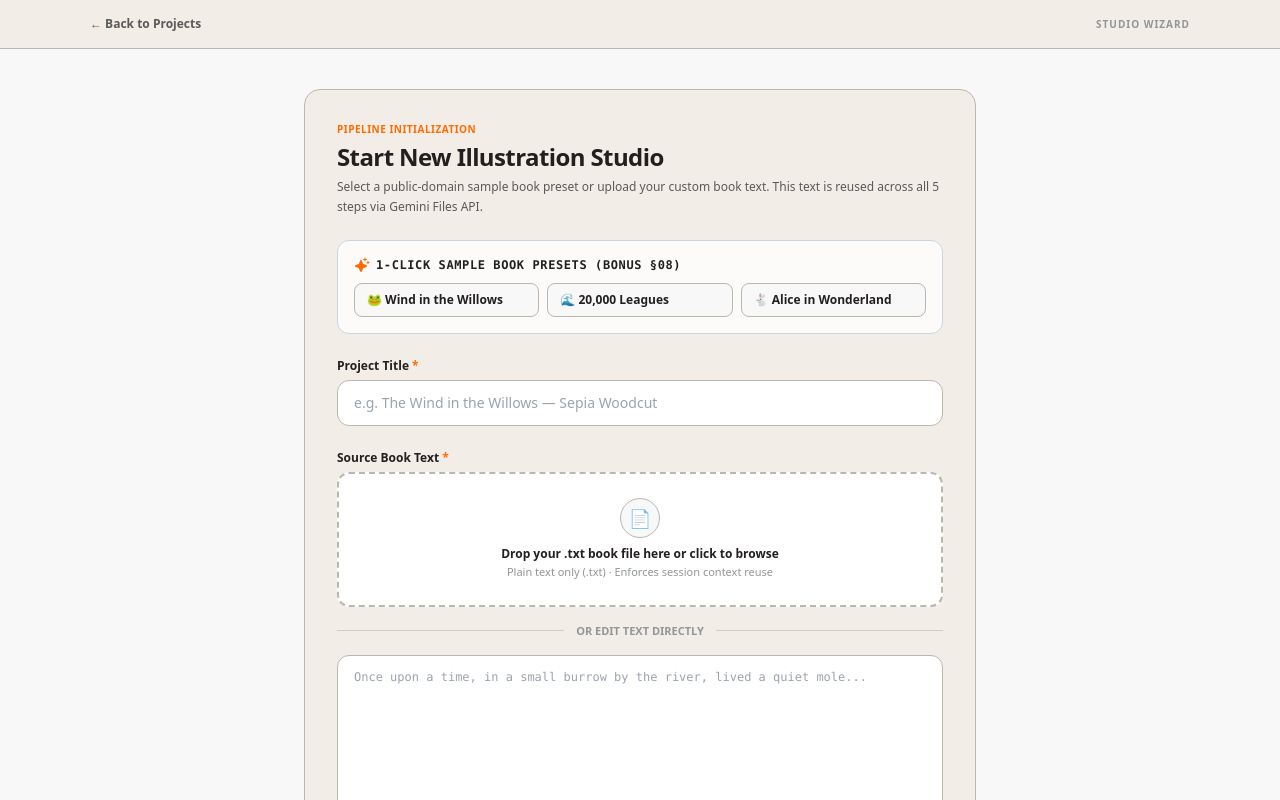
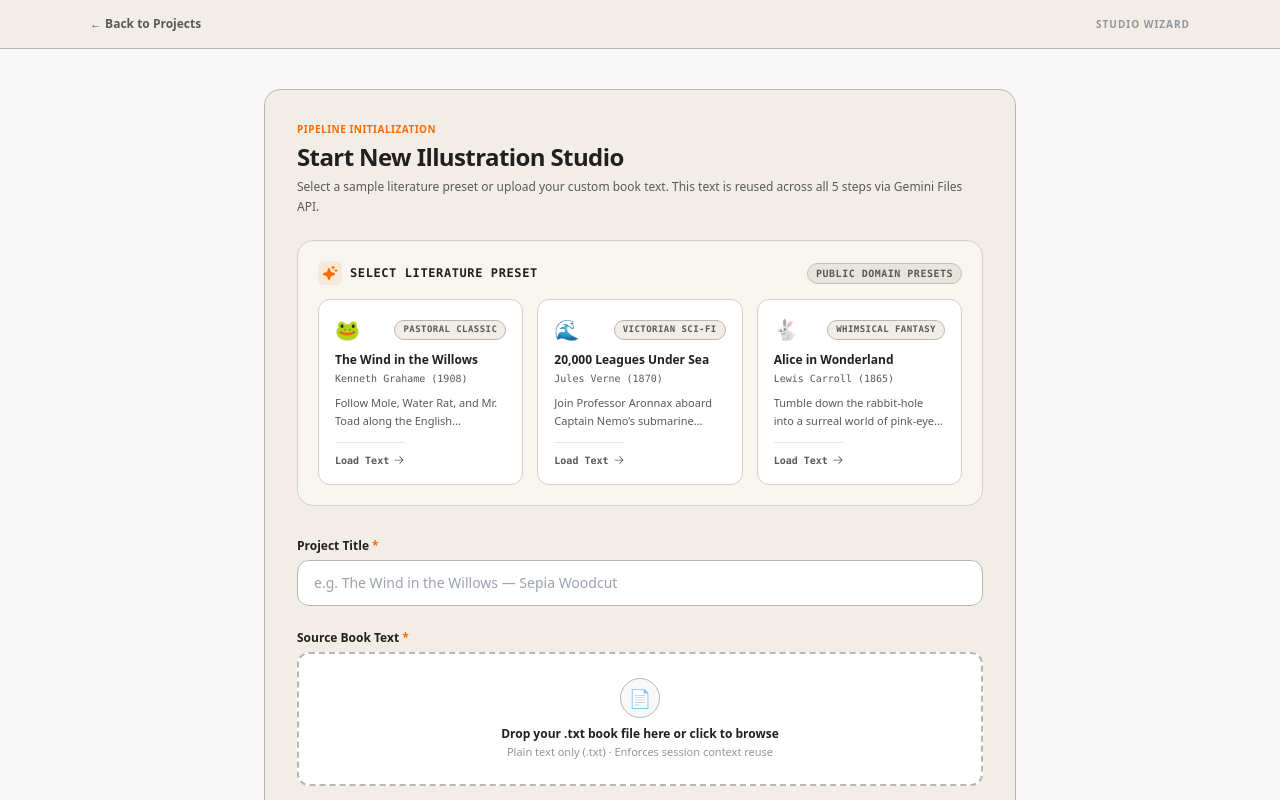
Before and after one commit to Vinhnt06/NguyenTuanVinh_Gradion_Assesment, a Next.js app: page /projects/new in a window 1280 px wide. Shown: the top 800 px of the page. Built offline with nearby package versions, Linux system fonts and the light colour scheme.

Commit message:
style(new-project): redesign literature presets into agency-grade studio cards grid

```diff
--- a/app/projects/new/page.tsx
+++ b/app/projects/new/page.tsx
@@ -4,27 +4,42 @@ import { useState, useRef } from 'react';
 import { useRouter } from 'next/navigation';
 import Link from 'next/link';
 import { motion } from 'framer-motion';
-import { Sparkle, BookOpen } from '@phosphor-icons/react';
+import { Sparkle, BookOpen, CheckCircle, ArrowRight } from '@phosphor-icons/react';
 import AnimatedButton from '@/components/ui/AnimatedButton';
 
 const SAMPLE_BOOKS = [
   {
+    id: 'willows',
     title: 'The Wind in the Willows — Vintage Classic',
-    shortName: '🐸 Wind in the Willows',
+    shortTitle: 'The Wind in the Willows',
+    author: 'Kenneth Grahame (1908)',
+    genre: 'Pastoral Classic',
+    emoji: '🐸',
+    description: 'Follow Mole, Water Rat, and Mr. Toad along the English riverbank.',
     excerpt: `The Mole had been working very hard all the morning, spring-cleaning his little home. First with brooms, then with dusters; then on ladders and steps and chairs, with a brush and a pail of whitewash; till he had dust in his throat and eyes, and splashes of whitewash all over his black fur, and an ached back and weary arms. Spring was moving in the air above and in the earth below and around him, penetrating even his dark and lowly little house with its spirit of divine discontent and longing. It was small wonder, then, that he suddenly flung down his brush on the floor, said 'Bother!' and 'O blow!' and also 'Hang spring-cleaning!' and bolted out of the house without even waiting to put on his coat.
 
 He thought his happiness was complete when, as he meandered aimlessly along, suddenly he stood by the edge of a full-fed river. Never in his life had he seen a river before—this sleek, sinuous, full-bodied animal, chasing and chuckling, gripping things with a gurgle and leaving them with a laugh, to fling itself on fresh playmates that shook themselves free. As he sat on the grass and looked across the river, a dark hole in the bank opposite caught his eye. A brown little face with whiskers emerged: Water Rat!`,
   },
   {
+    id: 'nautilus',
     title: 'Twenty Thousand Leagues Under the Sea — Victorian Steampunk',
-    shortName: '🌊 20,000 Leagues',
+    shortTitle: '20,000 Leagues Under Sea',
+    author: 'Jules Verne (1870)',
+    genre: 'Victorian Sci-Fi',
+    emoji: '🌊',
+    description: 'Join Professor Aronnax aboard Captain Nemo’s submarine Nautilus.',
     excerpt: `The year 1866 was signalized by a remarkable incident, a mysterious and inexplicable phenomenon, which doubtless no one has yet forgotten. Seafaring men were particularly excited. Merchants, common sailors, captains of vessels, and naval officers of all countries were deeply concerned with the matter. For some time past vessels had been met by an "enormous thing," a long object, spindle-shaped, occasionally phosphorescent, and infinitely larger and more rapid in its movements than a whale.
 
 I had just returned from a scientific research in the bad lands of Nebraska. On my arrival at New York, I was honored by an invitation to join an expedition organized by the United States Government to pursue this monster. Captain Farragut had fitted out the Abraham Lincoln, a high-speed frigate. Ned Land, a Canadian harpooner of forty years of age, was on board. Before us, two cable-lengths away, a long black body emerged three feet above the water, surrounded by a vivid electric luminescence that blinded our eyes. We had finally met Captain Nemo's Nautilus.`,
   },
   {
+    id: 'alice',
     title: "Alice's Adventures in Wonderland — Whimsical Storybook",
-    shortName: '🐇 Alice in Wonderland',
+    shortTitle: 'Alice in Wonderland',
+    author: 'Lewis Carroll (1865)',
+    genre: 'Whimsical Fantasy',
+    emoji: '🐇',
+    description: 'Tumble down the rabbit-hole into a surreal world of pink-eyed rabbits.',
     excerpt: `Alice was beginning to get very tired of sitting by her sister on the bank, and of having nothing to do: once or twice she had peeped into the book her sister was reading, but it had no pictures or conversations in it, 'and what is the use of a book,' thought Alice 'without pictures or conversations?'
 
 So she was considering in her own mind whether the pleasure of making a daisy-chain would be worth the trouble of getting up, when suddenly a White Rabbit with pink eyes ran close by her. The Rabbit actually TOOK A WATCH OUT OF ITS VEST-POCKET, and looked at it, and then hurried on. Alice started to her feet, for it flashed across her mind that she had never before seen a rabbit with either a waist-coat pocket, or a watch to take out of it. Burning with curiosity, she ran across the field after it and saw it pop down a large rabbit-hole under the hedge.`,
@@ -38,7 +53,7 @@ export default function NewProjectPage() {
   const [title, setTitle] = useState('');
   const [bookText, setBookText] = useState('');
   const [fileName, setFileName] = useState('');
-  const [selectedPreset, setSelectedPreset] = useState<string | null>(null);
+  const [selectedPresetId, setSelectedPresetId] = useState<string | null>(null);
   const [isDragging, setIsDragging] = useState(false);
   const [error, setError] = useState('');
   const [loading, setLoading] = useState(false);
@@ -50,7 +65,7 @@ export default function NewProjectPage() {
     setTitle(sample.title);
     setBookText(sample.excerpt);
     setFileName('');
-    setSelectedPreset(sample.shortName);
+    setSelectedPresetId(sample.id);
     setError('');
   };
 
@@ -64,7 +79,7 @@ export default function NewProjectPage() {
 
     setError('');
     setFileName(file.name);
-    setSelectedPreset(null);
+    setSelectedPresetId(null);
 
     const reader = new FileReader();
     reader.onload = (event) => {
@@ -148,7 +163,7 @@ export default function NewProjectPage() {
       </header>
 
       {/* Main Wizard Form */}
-      <main className="max-w-[720px] mx-auto p-6 mt-4">
+      <main className="max-w-[800px] mx-auto p-6 mt-4">
         <motion.div
           initial={{ opacity: 0, y: 15 }}
           animate={{ opacity: 1, y: 0 }}
@@ -163,35 +178,91 @@ export default function NewProjectPage() {
               Start New Illustration Studio
             </h2>
             <p className="text-xs text-[#595959] leading-relaxed">
-              Select a public-domain sample book preset or upload your custom book text. This text is reused across all 5 steps via Gemini Files API.
+              Select a sample literature preset or upload your custom book text. This text is reused across all 5 steps via Gemini Files API.
             </p>
           </div>
 
-          {/* BONUS SECTION §08: 1-Click Sample Public Domain Books Picker */}
-          <div className="mb-6 p-4 bg-white/80 border border-[#CBD5E1] rounded-xl">
-            <div className="flex items-center gap-1.5 mb-2.5">
-              <Sparkle weight="fill" className="w-4 h-4 text-[#FF6B00]" />
-              <span className="text-xs font-mono font-bold text-[#231F20] uppercase tracking-wider">
-                1-Click Sample Book Presets (Bonus §08)
+          {/* HIGH-END LITERATURE PRESETS GRID */}
+          <div className="mb-8 p-5 bg-[#F8F6F0] border border-[#D5D0C5] rounded-2xl shadow-xs">
+            <div className="flex items-center justify-between mb-3.5">
+              <div className="flex items-center gap-2">
+                <div className="p-1 rounded-md bg-[#FF6B00]/10 text-[#FF6B00]">
+                  <Sparkle weight="fill" className="w-4 h-4" />
+                </div>
+                <span className="text-xs font-mono font-bold text-[#231F20] uppercase tracking-wider">
+                  Select Literature Preset
+                </span>
+              </div>
+              <span className="text-[10px] font-mono font-bold px-2 py-0.5 bg-[#EAE5DC] text-[#595959] border border-[#C5BFB4] rounded-full uppercase tracking-wider">
+                Public Domain Presets
               </span>
             </div>
-            <div className="grid grid-cols-1 sm:grid-cols-3 gap-2">
+
+            <div className="grid grid-cols-1 md:grid-cols-3 gap-3.5">
               {SAMPLE_BOOKS.map((book) => {
-                const isSelected = selectedPreset === book.shortName;
+                const isSelected = selectedPresetId === book.id;
                 return (
-                  <button
-                    key={book.shortName}
+                  <motion.button
+                    key={book.id}
                     type="button"
+                    whileHover={{ y: -2 }}
+                    whileTap={{ scale: 0.98 }}
                     onClick={() => handleSelectPreset(book)}
-                    className={`px-3 py-2 rounded-lg text-xs font-bold text-left transition-all border flex items-center justify-between cursor-pointer ${
+                    className={`p-4 rounded-xl text-left transition-all duration-200 border cursor-pointer flex flex-col justify-between relative overflow-hidden ${
                       isSelected
-                        ? 'bg-[#FF6B00] border-[#FF6B00] text-white shadow-xs'
-                        : 'bg-[#F8F8F8] border-[#BAB7B1] text-[#231F20] hover:border-[#FF6B00] hover:bg-white'
+                        ? 'bg-[#231F20] border-[#231F20] text-white shadow-md ring-2 ring-[#FF6B00]/40'
+                        : 'bg-white border-[#D5D0C5] text-[#231F20] hover:border-[#FF6B00] hover:shadow-xs'
                     }`}
                   >
-                    <span className="truncate">{book.shortName}</span>
-                    {isSelected && <BookOpen weight="fill" className="w-4 h-4 shrink-0" />}
-                  </button>
+                    <div>
+                      <div className="flex items-center justify-between mb-2">
+                        <span className="text-xl">{book.emoji}</span>
+                        <span
+                          className={`text-[9px] font-mono font-bold uppercase px-2 py-0.5 rounded-full tracking-wider ${
+                            isSelected
+                              ? 'bg-[#FF6B00] text-white'
+                              : 'bg-[#F2EEE7] text-[#595959] border border-[#BAB7B1]'
+                          }`}
+                        >
+                          {book.genre}
+                        </span>
+                      </div>
+                      <h4
+                        className={`text-xs font-extrabold leading-tight mb-1 ${
+                          isSelected ? 'text-white' : 'text-[#231F20]'
+                        }`}
+                      >
+                        {book.shortTitle}
+                      </h4>
+                      <p
+                        className={`text-[10px] font-mono mb-2 ${
+                          isSelected ? 'text-[#BAB7B1]' : 'text-[#595959]'
+                        }`}
+                      >
+                        {book.author}
+                      </p>
+                      <p
+                        className={`text-[11px] leading-relaxed line-clamp-2 ${
+                          isSelected ? 'text-[#D5D0C5]' : 'text-[#595959]'
+                        }`}
+                      >
+                        {book.description}
+                      </p>
+                    </div>
+
+                    <div className="mt-3 pt-2.5 border-t border-current/10 flex items-center justify-between text-[10px] font-bold">
+                      {isSelected ? (
+                        <span className="text-[#FF6B00] flex items-center gap-1 font-mono">
+                          <CheckCircle weight="fill" className="w-3.5 h-3.5 text-[#FF6B00]" />
+                          Preset Loaded
+                        </span>
+                      ) : (
+                        <span className="text-[#595959] group-hover:text-[#FF6B00] flex items-center gap-1 font-mono">
+                          Load Text <ArrowRight className="w-3 h-3" />
+                        </span>
+                      )}
+                    </div>
+                  </motion.button>
                 );
               })}
             </div>
@@ -208,7 +279,7 @@ export default function NewProjectPage() {
                 value={title}
                 onChange={(e) => {
                   setTitle(e.target.value);
-                  setSelectedPreset(null);
+                  setSelectedPresetId(null);
                 }}
                 className="w-full px-4 py-3 bg-white border border-[#BAB7B1] rounded-xl text-sm text-[#231F20] focus:outline-none focus:border-[#FF6B00] focus:ring-1 focus:ring-[#FF6B00] transition-all"
                 disabled={loading}
@@ -254,8 +325,8 @@ export default function NewProjectPage() {
                 <p className="text-xs font-bold text-[#231F20]">
                   {fileName
                     ? `File Selected: ${fileName}`
-                    : selectedPreset
-                    ? `Preset Loaded: ${selectedPreset}`
+                    : selectedPresetId
+                    ? `Preset Loaded: ${SAMPLE_BOOKS.find((b) => b.id === selectedPresetId)?.shortTitle}`
                     : 'Drop your .txt book file here or click to browse'}
                 </p>
                 <p className="text-[11px] text-[#919699] mt-0.5">
@@ -277,7 +348,7 @@ export default function NewProjectPage() {
                 value={bookText}
                 onChange={(e) => {
                   setBookText(e.target.value);
-                  setSelectedPreset(null);
+                  setSelectedPresetId(null);
                 }}
                 className="w-full px-4 py-3 bg-white border border-[#BAB7B1] rounded-xl text-xs font-mono text-[#231F20] focus:outline-none focus:border-[#FF6B00] focus:ring-1 focus:ring-[#FF6B00] leading-relaxed transition-all"
                 disabled={loading}
```
